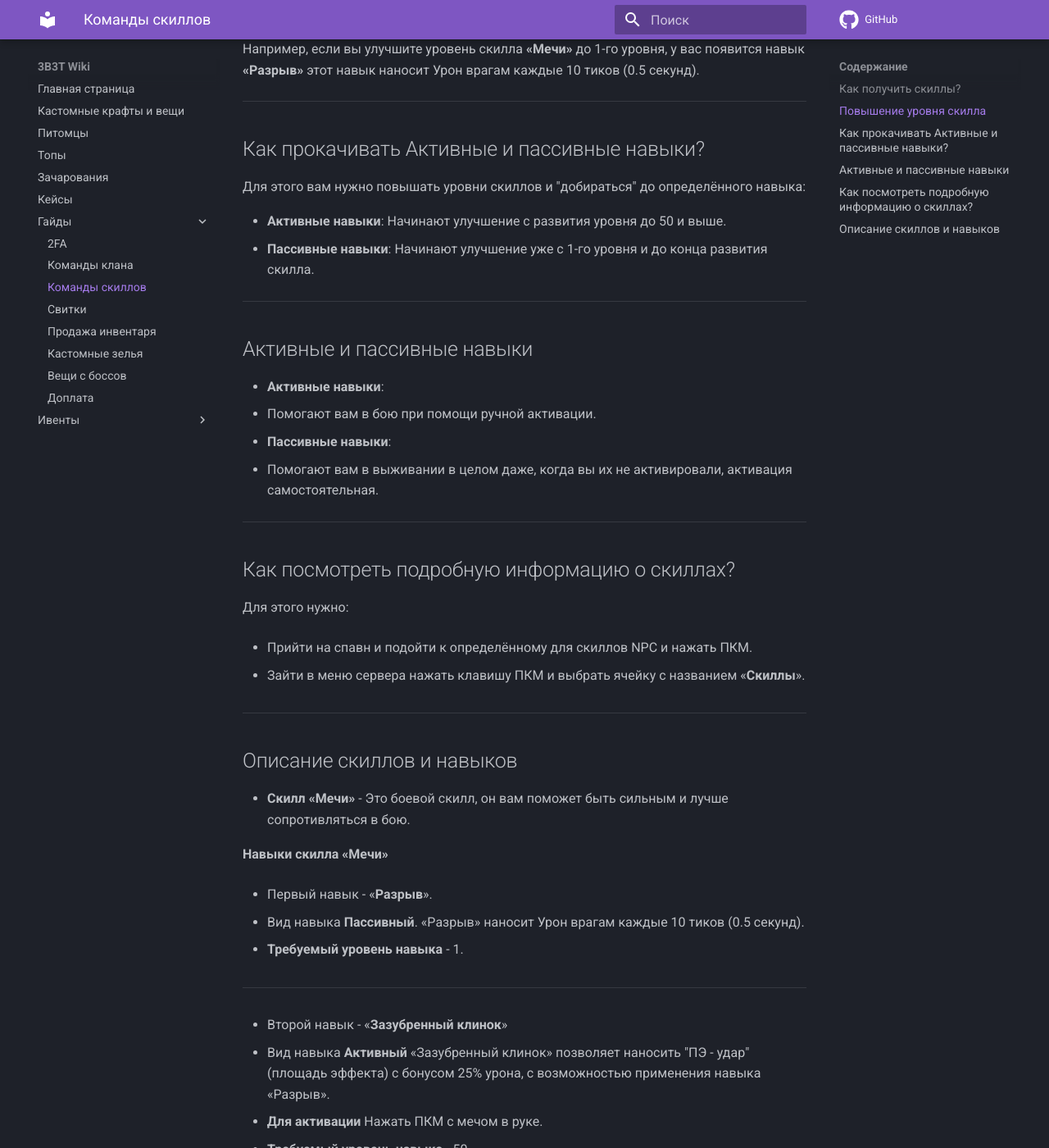
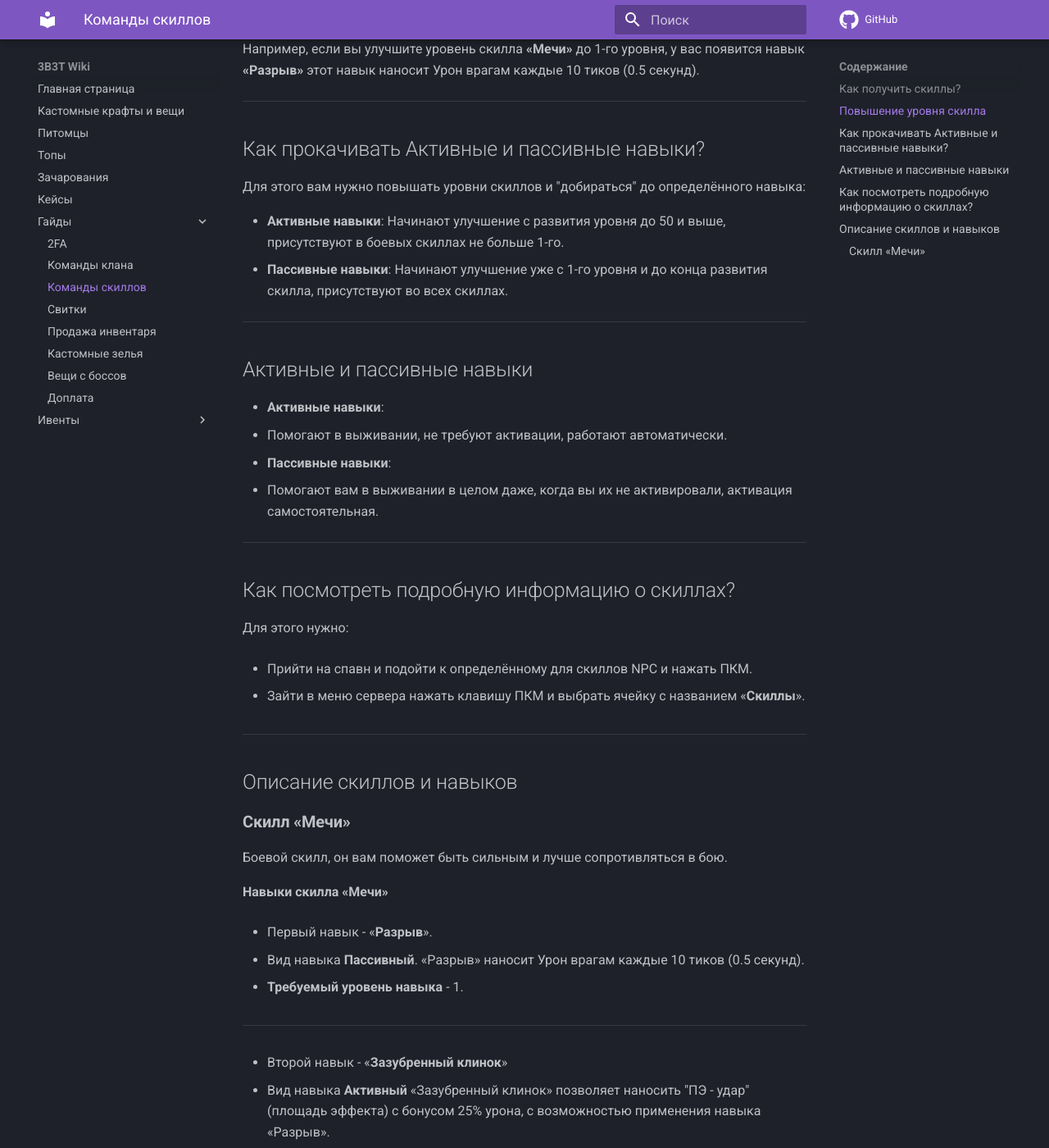
Before and after one commit to 3B3TServer/Docs, an MkDocs documentation site: the page built from docs/Guides/Commands_skills.md, in a window 1280 px wide and 1400 px high, scrolled down 510 px. Shown: the whole window at 82% size. Built offline with MkDocs 1.6.1 and Material for MkDocs 9.7.7, drawn with Linux system fonts in a browser that asks for light colours; comment, search, counter and statistics services are not loaded; some of the changed text lies outside the part shown.

Commit message:
Скиллы, обнова4

```diff
--- a/docs/Guides/Commands_skills.md
+++ b/docs/Guides/Commands_skills.md
@@ -20,15 +20,15 @@
 
 Для этого вам нужно повышать уровни скиллов и "добираться" до определённого навыка:
 
-- **Активные навыки**: Начинают улучшение с развития уровня до 50 и выше.
-- **Пассивные навыки**: Начинают улучшение уже с 1-го уровня и до конца развития скилла.
+- **Активные навыки**: Начинают улучшение с развития уровня до 50 и выше, присутствуют в боевых скиллах не больше 1-го.
+- **Пассивные навыки**: Начинают улучшение уже с 1-го уровня и до конца развития скилла, присутствуют во всех скиллах.
 
 ---
 
 ## Активные и пассивные навыки
 
 - **Активные навыки**:
-  - Помогают вам в бою при помощи ручной активации.
+  - Помогают в выживании, не требуют активации, работают автоматически.
 
 - **Пассивные навыки**:
   - Помогают вам в выживании в целом даже, когда вы их не активировали, активация самостоятельная.
@@ -47,7 +47,8 @@
 
 ## Описание скиллов и навыков
 
-- **Скилл «Мечи»** - Это боевой скилл, он вам поможет быть сильным и лучше сопротивляться в бою.
+### **Скилл «Мечи»**
+Боевой скилл, он вам поможет быть сильным и лучше сопротивляться в бою.
 
 **Навыки скилла «Мечи»**
 
```
Also changed, not shown: other parts of docs/Guides/Commands_skills.md (+19 -0 lines).
